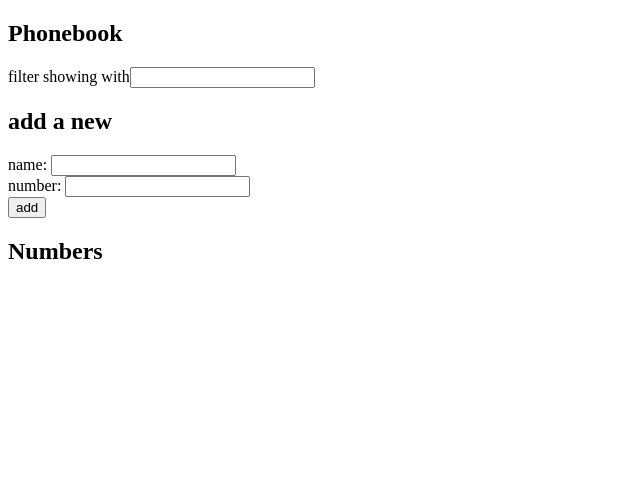
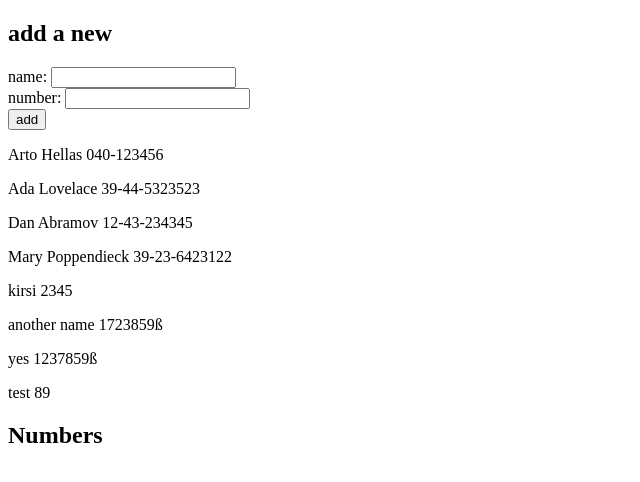
Before and after one commit to Tsaikkari/fullstack-course-hki-open-uni, a React (Create React App) app in the folder part2/phonebook/: page / in a window 1280 px wide. Shown: the top 482 px of the page, without its empty margins (0-640 px from the left). Built offline with nearby package versions, Linux system fonts and the light colour scheme; data requests are answered from the project's data file.

Commit message:
Exercise 2.15

```diff
--- a/part2/phonebook/db.json
+++ b/part2/phonebook/db.json
@@ -1,24 +1,44 @@
 {
   "people": [
     {
+      "id": 1,
       "name": "Arto Hellas",
-      "number": "040-123456",
-      "id": 1
+      "number": "040-123456"
     },
     {
+      "id": 2,
       "name": "Ada Lovelace",
-      "number": "39-44-5323523",
-      "id": 2
+      "number": "39-44-5323523"
     },
     {
+      "id": 3,
       "name": "Dan Abramov",
-      "number": "12-43-234345",
-      "id": 3
+      "number": "12-43-234345"
     },
     {
+      "id": 4,
       "name": "Mary Poppendieck",
-      "number": "39-23-6423122",
-      "id": 4
+      "number": "39-23-6423122"
+    },
+    {
+      "name": "kirsi",
+      "number": "2345",
+      "id": 5
+    },
+    {
+      "name": "another name",
+      "number": "1723859ß",
+      "id": 6
+    },
+    {
+      "name": "yes",
+      "number": "1237859ß",
+      "id": 7
+    },
+    {
+      "name": "test",
+      "number": "89",
+      "id": 8
     }
   ]
 }
--- a/part2/phonebook/src/App.js
+++ b/part2/phonebook/src/App.js
@@ -1,25 +1,20 @@
 import React, { useState, useEffect } from 'react'
-import axios from 'axios';
 import PeopleForm from './components/PeopleForm';
-import PhonebookPage from './components/PhonebookPage';
-import SearchFilter from './components/SearchFilter';
+import Person from './components/Person'
+import personService from './services/people';
 
 const App = () => {
   const [people, setPeople] = useState([])
   const [newName, setNewName] = useState('')
   const [newNumber, setNewNumber] = useState('')
-  const [searchPerson, setSearchPerson] = useState('')
-  const [filteredPeople, setFilteredPeople] = useState([])
 
-  const hook = () => {
-    axios
-    .get('http://localhost:3001/people')
-    .then(response => {
-      setPeople(response.data)
-    })
-  }
-
-  useEffect(hook, [])
+  useEffect(() => {
+    personService
+      .getAll()
+      .then(initialPeople => {
+        setPeople(initialPeople)
+      })
+  }, [])
 
   const addPerson = (event) => {
     event.preventDefault()
@@ -35,9 +30,13 @@ const App = () => {
     ?
       alert(`${newName} is already added to the phonebook`)
     :
-      setPeople(people.concat(personObject))
-      setNewName('')
-      setNewNumber('')
+      personService
+      .create(personObject)
+      .then(returnedPerson => {
+        setPeople(people.concat(returnedPerson))
+        setNewName('')
+        setNewNumber('')
+      })
   }
 
   const handlePersonChange = (event) => {
@@ -48,37 +47,24 @@ const App = () => {
     setNewNumber(event.target.value)
   }
 
-  const handleSetSearchPerson = (event) => {
-    let filteredPeople = people.filter(person => {
-      return person.name.toLowerCase().includes(event.target.value.toLowerCase())
-    })
-    setSearchPerson(event.target.value)
-    if (event.target.value === '') {
-      setFilteredPeople([])
-    } else {
-      setFilteredPeople(filteredPeople)
-    }
-  }
-
   return (
     <div>
-      <h2>Phonebook</h2>
-      <SearchFilter
-        searchPerson={searchPerson}
-        handleSetSearchPerson={handleSetSearchPerson}
-      />
       <h2>add a new</h2>
       <PeopleForm
         addPerson={addPerson}
         newName={newName}
         newNumber={newNumber}
+        handleNumberChange={handleNumberChange}
         handlePersonChange={handlePersonChange}
-        handleNumberChange={handleNumberChange}
       />
+      <div>
+      <div>
+      {people.map((person, i) =>
+        <Person key={i} person={person} />
+      )}
+      </div>
+      </div>
       <h2>Numbers</h2>
-      <PhonebookPage
-        filteredPeople={filteredPeople}
-      />
     </div>
   )
 }
--- a/part2/phonebook/src/components/Person.js
+++ b/part2/phonebook/src/components/Person.js
@@ -1,8 +1,10 @@
 import React from 'react';
 
-const Person = ({ filteredPerson }) => {
+const Person = ({ person }) => {
   return (
-    <p>{filteredPerson.name} {filteredPerson.number}</p>
+    <div>
+      <p>{person.name} {person.number}</p>
+    </div>
   )
 }
 
--- a/part2/phonebook/src/components/PhonebookPage.js
+++ /dev/null
@@ -1,14 +0,0 @@
-import React from 'react';
-import Person from './Person';
-
-const PhonebookPage = (props) => {
-  return (
-    <div>
-      {props.filteredPeople.map(filteredPerson =>
-        <Person key={filteredPerson.name} filteredPerson={filteredPerson}/>
-      )}
-    </div>
-  )
-}
-
-export default PhonebookPage
--- a/part2/phonebook/src/components/SearchFilter.js
+++ /dev/null
@@ -1,14 +0,0 @@
-import React from 'react';
-
-const SearchFilter = (props) => {
-  return (
-    <div>filter showing with
-      <input
-        value={props.searchPerson}
-        onChange={props.handleSetSearchPerson}
-      />
-    </div>
-  )
-}
-
-export default SearchFilter
--- /dev/null
+++ b/part2/phonebook/src/services/people.js
@@ -0,0 +1,19 @@
+import axios from 'axios';
+const baseUrl = 'http://localhost:3001/people'
+
+const getAll = () => {
+  const request = axios.get(baseUrl)
+  return request.then(response => response.data)
+}
+
+const create = newObject => {
+  const request = axios.post(baseUrl, newObject)
+  return request.then(response => response.data)
+}
+
+const update = (id, newObject) => {
+  const request = axios.put(`${baseUrl}/${id}`, newObject)
+  return request.then(response => response.data)
+}
+
+export default { getAll, create, update }
```
